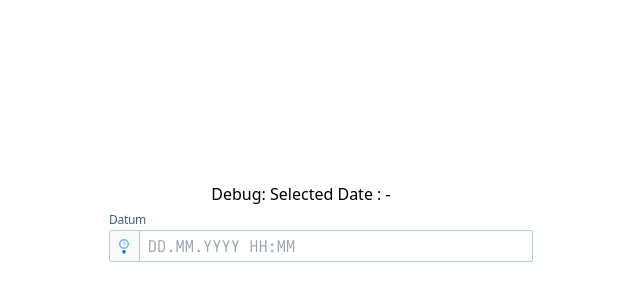
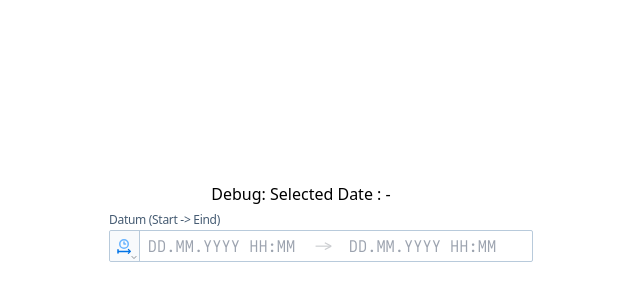
Before and after one commit to stephanewillems/datepicker_tjilp, a React (Vite) app: page / in a window 1280 px wide. Shown: the part 178-478 px from the top of the page, without its empty margins (339-979 px from the left). Built offline with nearby package versions, Linux system fonts and the light colour scheme.

Commit message:
refactor: Update DatePickerComp to use range selection mode and improve UI

```diff
--- a/src/App.tsx
+++ b/src/App.tsx
@@ -24,7 +24,7 @@ function App() {
     <div className='flex flex-col items-center justify-center w-screen h-screen'>
       <p>Debug: Selected Date : {startDate?.toString()} - {endDate?.toString()}</p>
       <div className='w-96'>
-        <DatePickerComp onDatesChange={handleDates} datePickerType="point" onClear={clearFn} />
+        <DatePickerComp onDatesChange={handleDates} onClear={clearFn} />
       </div>
     </div>
   )
--- a/src/components/DatePickerComp.tsx
+++ b/src/components/DatePickerComp.tsx
@@ -11,7 +11,7 @@ interface DatePickerCompProps {
     format?: string; // default is "dd.MM.YYYY HH:SS"
     timeFormat?: string; // default is "HH:mm"
     formatReturn?: string; // default is "YYYY-MM-DD HH:SS"
-    showTimeSelectOnly?: boolean;
+    showTimeSelectOnly?: boolean; // default is false
     maxDate?: Date;
     minDate?: Date;
     maxTime?: Date;
```
